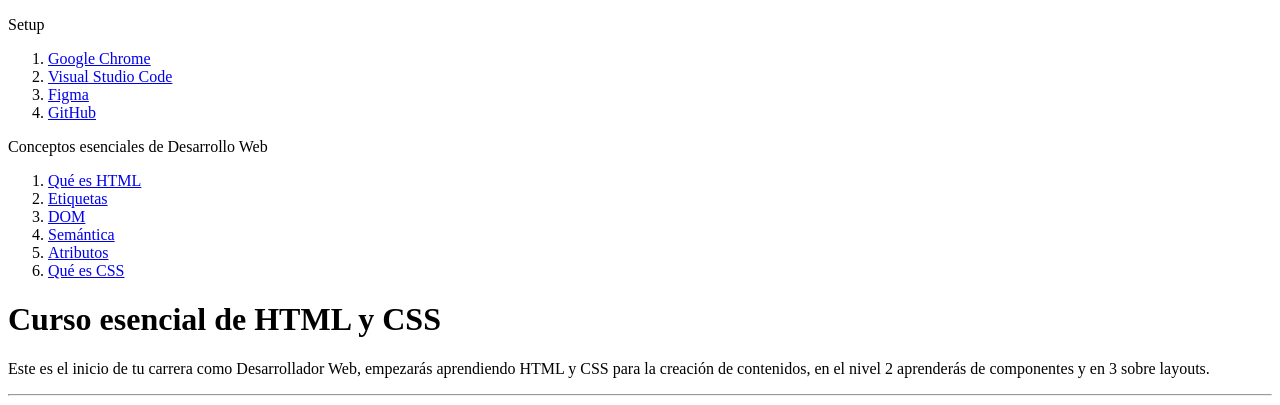
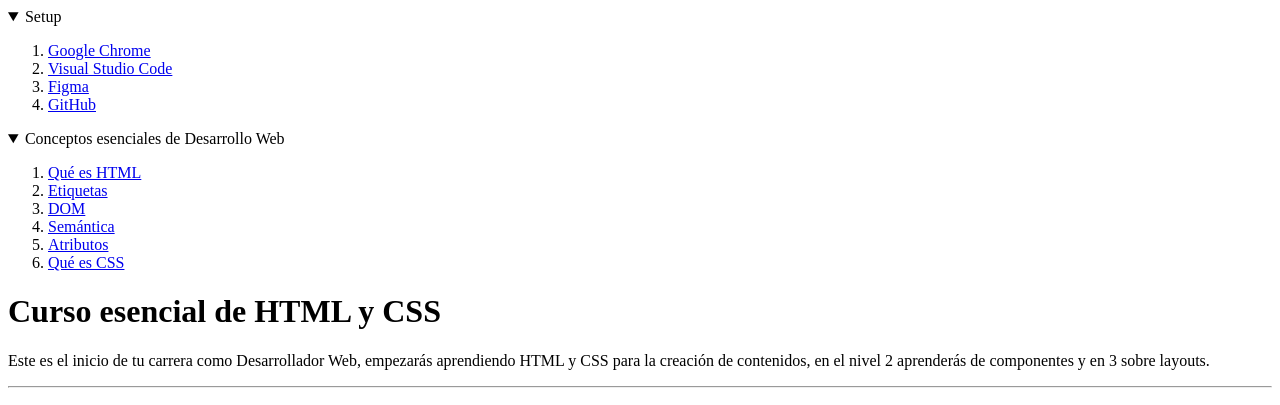
Before and after one commit to dmilagros/esencial-html-css, a plain HTML site: page index.html in a window 1280 px wide. Shown: the top 405 px of the page. Drawn offline with Linux system fonts and the light colour scheme.

Commit message:
agregando etiquetas details y summary para el menu de navegación

```diff
--- a/index.html
+++ b/index.html
@@ -8,14 +8,17 @@
   <body>
     <header>
       <nav>
-        <p>Setup</p>
+        <details open>
+          <summary>Setup</summary>
           <ol>
             <li><a href="#google-chrome">Google Chrome</a></li>
             <li><a href="#vsc">Visual Studio Code</a></li>
             <li><a href="#figma">Figma</a></li>
             <li><a href="#github">GitHub</a></li>
           </ol>
-        <p>Conceptos esenciales de Desarrollo Web</p>
+        </details>
+        <details open>
+          <summary>Conceptos esenciales de Desarrollo Web</summary>
           <ol>
             <li><a href="#html">Qué es HTML</a></li>
             <li><a href="#etiquetas">Etiquetas</a></li>
@@ -24,6 +27,7 @@
             <li><a href="#atributos">Atributos</a></li>
             <li><a href="#css">Qué es CSS</a></li>
           </ol>
+        </details>
       </nav>
     </header>
     <h1>Curso esencial de HTML y CSS</h1>
```
Lines whose indentation alone changed are shown as unchanged.
